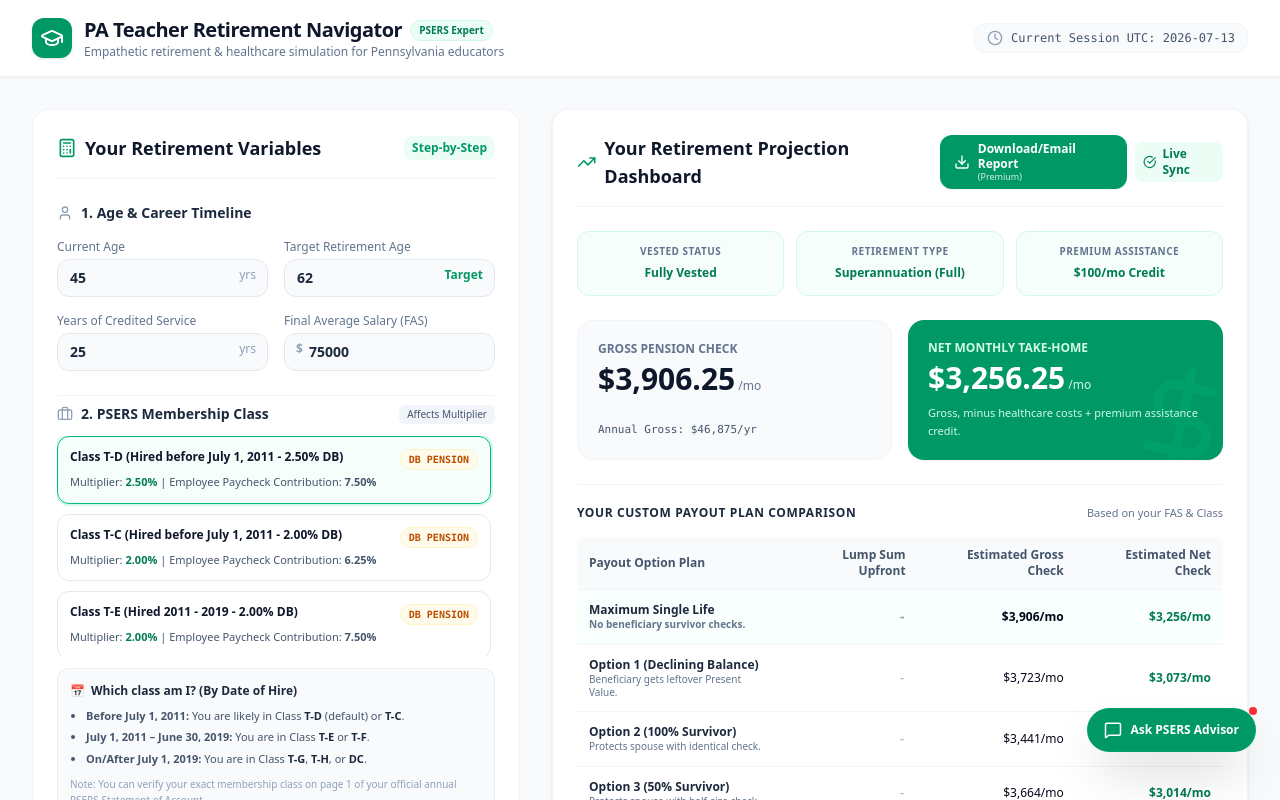
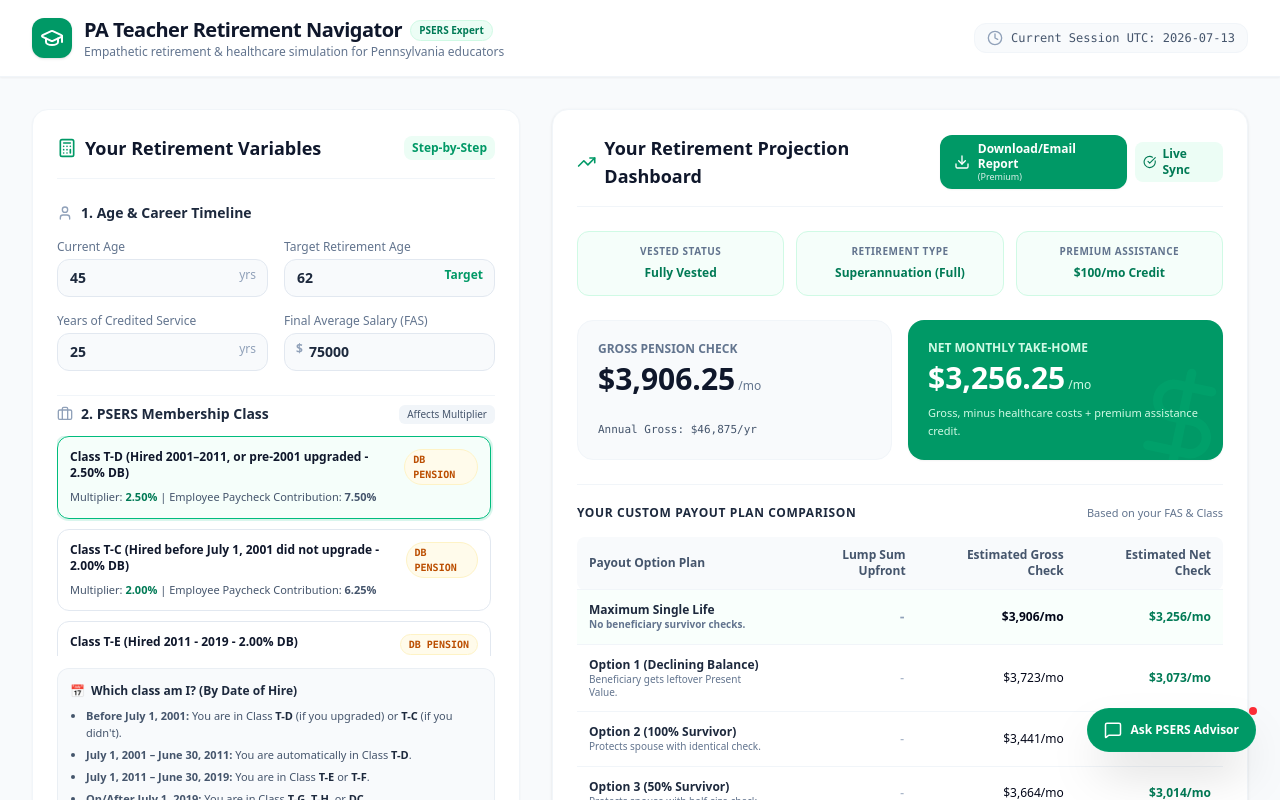
Before and after one commit to mattlandis205-debug/pateacherdone, a React (Vite) app: page / in a window 1280 px wide. Shown: the top 800 px of the page. Built offline with nearby package versions, Linux system fonts and the light colour scheme.

Commit message:
Update timeline helper to specify pre-2001 and 2001-2011 class enrollment timelines

```diff
--- a/src/App.tsx
+++ b/src/App.tsx
@@ -459,7 +459,8 @@
                     <span>📅</span> Which class am I? (By Date of Hire)
                   </span>
                   <ul className="space-y-1 text-[11px] list-disc pl-4 text-slate-600">
-                    <li><strong>Before July 1, 2011:</strong> You are likely in Class <span className="font-semibold text-slate-800">T-D</span> (default) or <span className="font-semibold text-slate-800">T-C</span>.</li>
+                    <li><strong>Before July 1, 2001:</strong> You are in Class <span className="font-semibold text-slate-800">T-D</span> (if you upgraded) or <span className="font-semibold text-slate-800">T-C</span> (if you didn't).</li>
+                    <li><strong>July 1, 2001 – June 30, 2011:</strong> You are automatically in Class <span className="font-semibold text-slate-800">T-D</span>.</li>
                     <li><strong>July 1, 2011 – June 30, 2019:</strong> You are in Class <span className="font-semibold text-slate-800">T-E</span> or <span className="font-semibold text-slate-800">T-F</span>.</li>
                     <li><strong>On/After July 1, 2019:</strong> You are in Class <span className="font-semibold text-slate-800">T-G</span>, <span className="font-semibold text-slate-800">T-H</span>, or <span className="font-semibold text-slate-800">DC</span>.</li>
                   </ul>
--- a/src/data/psersData.ts
+++ b/src/data/psersData.ts
@@ -3,7 +3,7 @@
 export const PSERS_CLASSES: PSERSClass[] = [
   {
     id: "T-D",
-    name: "Class T-D (Hired before July 1, 2011 - 2.50% DB)",
+    name: "Class T-D (Hired 2001–2011, or pre-2001 upgraded - 2.50% DB)",
     type: "defined-benefit",
     multiplier: 0.025, // 2.5%
     vestingYears: 5,
@@ -13,7 +13,7 @@
   },
   {
     id: "T-C",
-    name: "Class T-C (Hired before July 1, 2011 - 2.00% DB)",
+    name: "Class T-C (Hired before July 1, 2001 did not upgrade - 2.00% DB)",
     type: "defined-benefit",
     multiplier: 0.020, // 2.0%
     vestingYears: 5,
```
